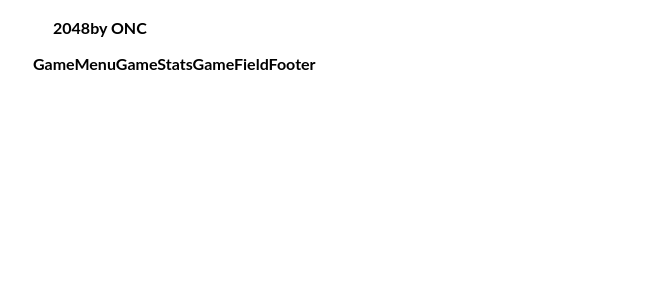
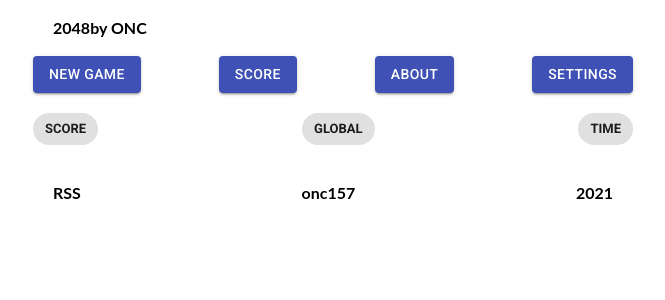
Before and after one commit to onc157/react-game, a React (Create React App) app: page / in a window 1280 px wide. Shown: the top 300 px of the page, without its empty margins (307-972 px from the left). Built offline with nearby package versions, Linux system fonts and the light colour scheme.

Commit message:
feat: added font and icons feat: added some styles

```diff
--- a/public/index.html
+++ b/public/index.html
@@ -3,6 +3,8 @@
   <head>
     <meta charset="utf-8" />
     <link rel="icon" href="%PUBLIC_URL%/favicon.ico" />
+    <link rel="stylesheet" href="https://fonts.googleapis.com/css?family=Roboto:300,400,500,700&display=swap" />
+    <link rel="stylesheet" href="https://fonts.googleapis.com/icon?family=Material+Icons" />
     <meta name="viewport" content="width=device-width, initial-scale=1" />
     <meta name="theme-color" content="#000000" />
     <meta
--- a/src/components/Footer/Footer.tsx
+++ b/src/components/Footer/Footer.tsx
@@ -1,7 +1,14 @@
 import React from 'react'
+import './style.scss'
 
 const Footer = (): JSX.Element => {
-  return <>Footer</>
+  return (
+    <div className="footer-wrapper">
+      <div className="footer-school">RSS</div>
+      <div className="footer-author">onc157</div>
+      <div className="footer-year">2021</div>
+    </div>
+  )
 }
 
 export default Footer
--- /dev/null
+++ b/src/components/Footer/style.scss
@@ -0,0 +1,10 @@
+.footer-wrapper {
+  display: flex;
+  justify-content: space-between;
+
+  padding: 20px;
+
+  .footer-school {}
+  .footer-author {}
+  .footer-year {}
+}
--- a/src/components/GameField/GameField.tsx
+++ b/src/components/GameField/GameField.tsx
@@ -1,7 +1,7 @@
 import React from 'react'
 
 const GameField = (): JSX.Element => {
-  return <>GameField</>
+  return <div className="field-wrapper"></div>
 }
 
 export default GameField
--- a/src/components/GameMenu/GameMenu.tsx
+++ b/src/components/GameMenu/GameMenu.tsx
@@ -1,7 +1,24 @@
 import React from 'react'
+import { Button } from '@material-ui/core'
+import './style.scss'
 
 const GameMenu = (): JSX.Element => {
-  return <>GameMenu</>
+  return (
+    <div className="menu-wrapper">
+      <Button variant="contained" color="primary">
+        New game
+      </Button>
+      <Button variant="contained" color="primary">
+        Score
+      </Button>
+      <Button variant="contained" color="primary">
+        About
+      </Button>
+      <Button variant="contained" color="primary">
+        Settings
+      </Button>
+    </div>
+  )
 }
 
 export default GameMenu
--- /dev/null
+++ b/src/components/GameMenu/style.scss
@@ -0,0 +1,6 @@
+.menu-wrapper {
+  display: flex;
+  justify-content: space-between;
+
+  margin-bottom: 20px;
+}
--- a/src/components/GameStats/GameStats.tsx
+++ b/src/components/GameStats/GameStats.tsx
@@ -1,7 +1,15 @@
 import React from 'react'
+import { Chip } from '@material-ui/core'
+import './style.scss'
 
 const GameStats = (): JSX.Element => {
-  return <>GameStats</>
+  return (
+    <div className="stats-wrapper">
+      <Chip label="SCORE" />
+      <Chip label="GLOBAL" />
+      <Chip label="TIME" />
+    </div>
+  )
 }
 
 export default GameStats
--- /dev/null
+++ b/src/components/GameStats/style.scss
@@ -0,0 +1,6 @@
+.stats-wrapper {
+  display: flex;
+  justify-content: space-between;
+
+  margin-bottom: 20px;
+}
--- a/src/components/Header/Header.tsx
+++ b/src/components/Header/Header.tsx
@@ -3,9 +3,9 @@ import './style.scss'
 
 const Header = (): JSX.Element => {
   return (
-    <div className='header-wrapper'>
-      <div className='header__logo'>2048</div>
-      <div className='header__author'>by ONC</div>
+    <div className="header-wrapper">
+      <div className="header__logo">2048</div>
+      <div className="header__author">by ONC</div>
     </div>
   )
 }
```
Also changed, not shown: src/components/FieldCell/style.scss (added), src/components/GameField/style.scss (added), 2 other files (tests, documents, lock files or other folders).
